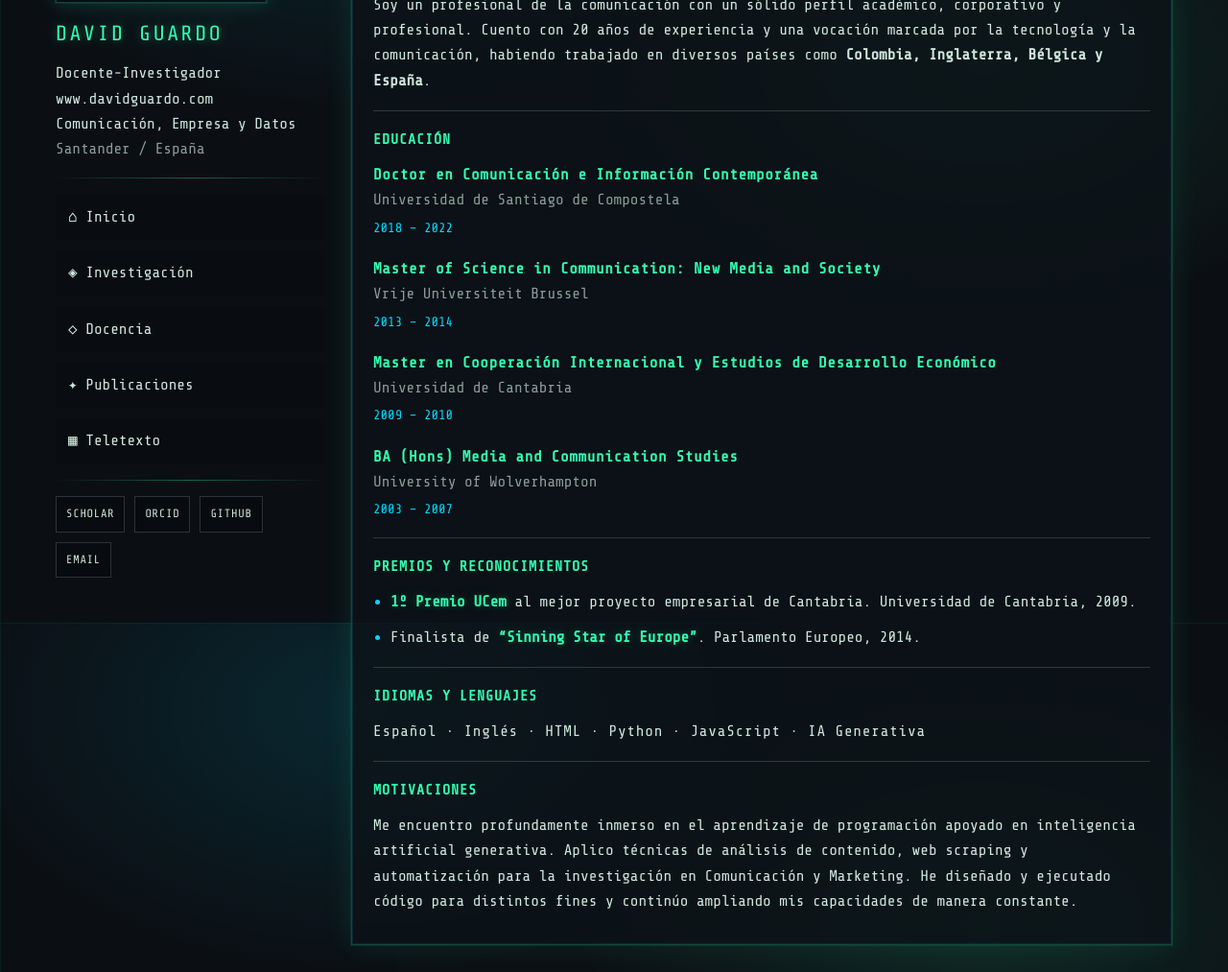
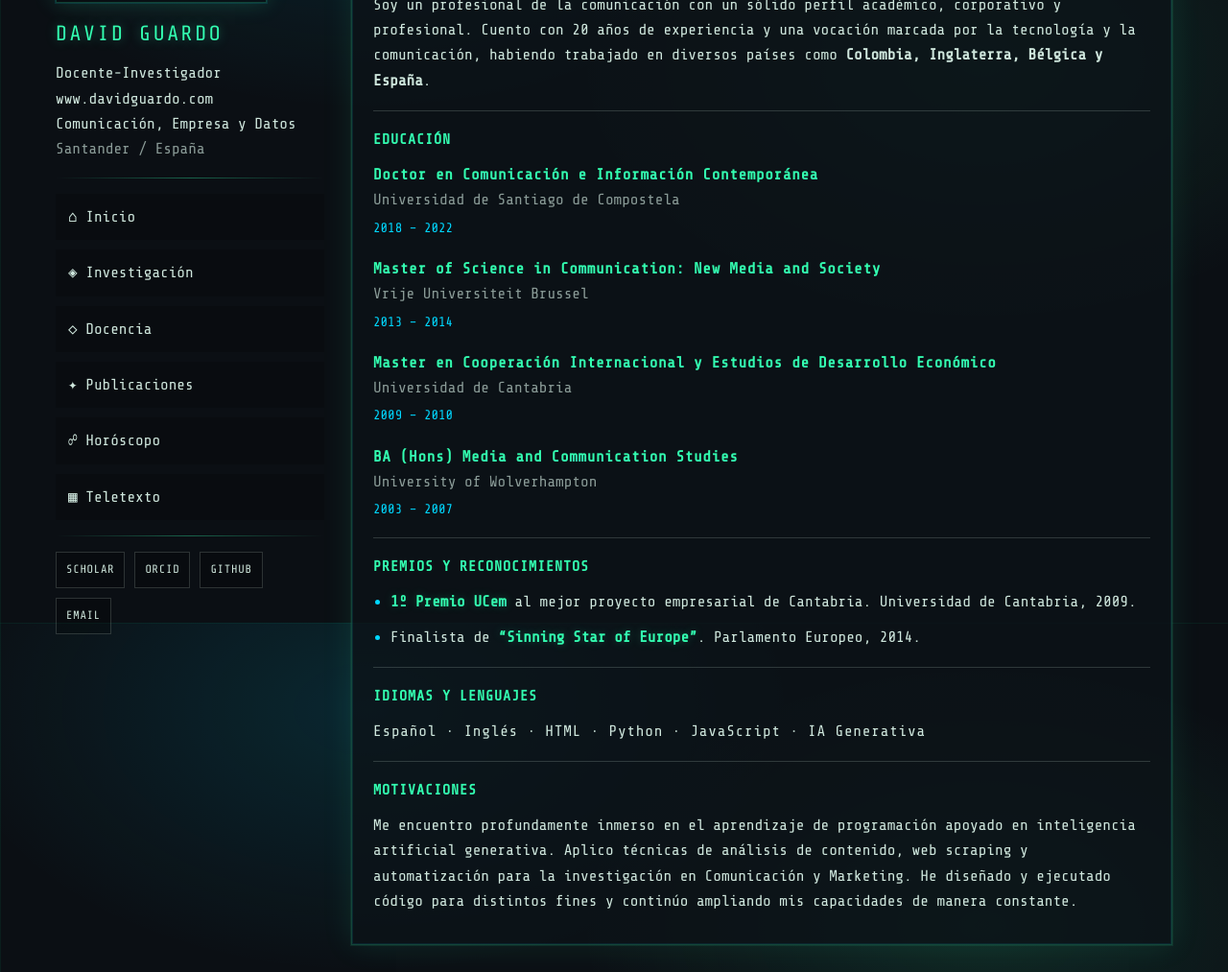
Before and after one commit to guardovich/guardovich.github.io, a Jekyll site: the page built from index.md, in a window 1280 px wide, cut to the strip 251-1264 px from the top of the page. Shown: the whole strip at 96% size. Built offline with Jekyll 4.4.1, drawn with Linux system fonts in a browser that asks for light colours.

Commit message:
Update default.html

```diff
--- a/_layouts/default.html
+++ b/_layouts/default.html
@@ -50,6 +50,9 @@
         <a class="menu-item {% if page.url contains 'publicaciones' %}active{% endif %}"
            href="{{ '/publicaciones.html' | relative_url }}">✦ Publicaciones</a>
 
+        <a class="menu-item {% if page.url contains 'horoscopo' %}active{% endif %}"
+   href="{{ '/horoscopo.html' | relative_url }}">☍ Horóscopo</a>
+
         <!-- NUEVO ENLACE TELETTEXTO -->
         <a class="menu-item {% if page.url contains 'teletexto' %}active{% endif %}"
            href="{{ '/teletexto.html' | relative_url }}">▦ Teletexto</a>
```
